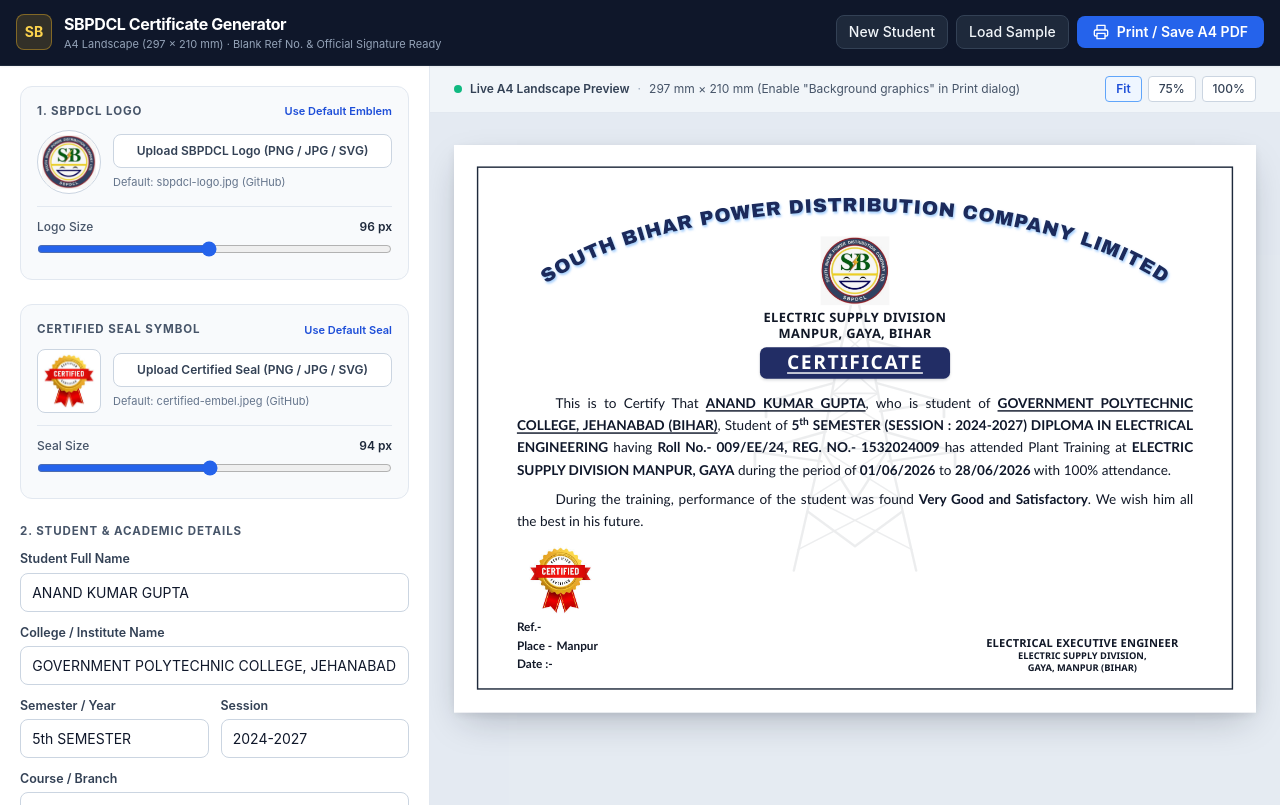
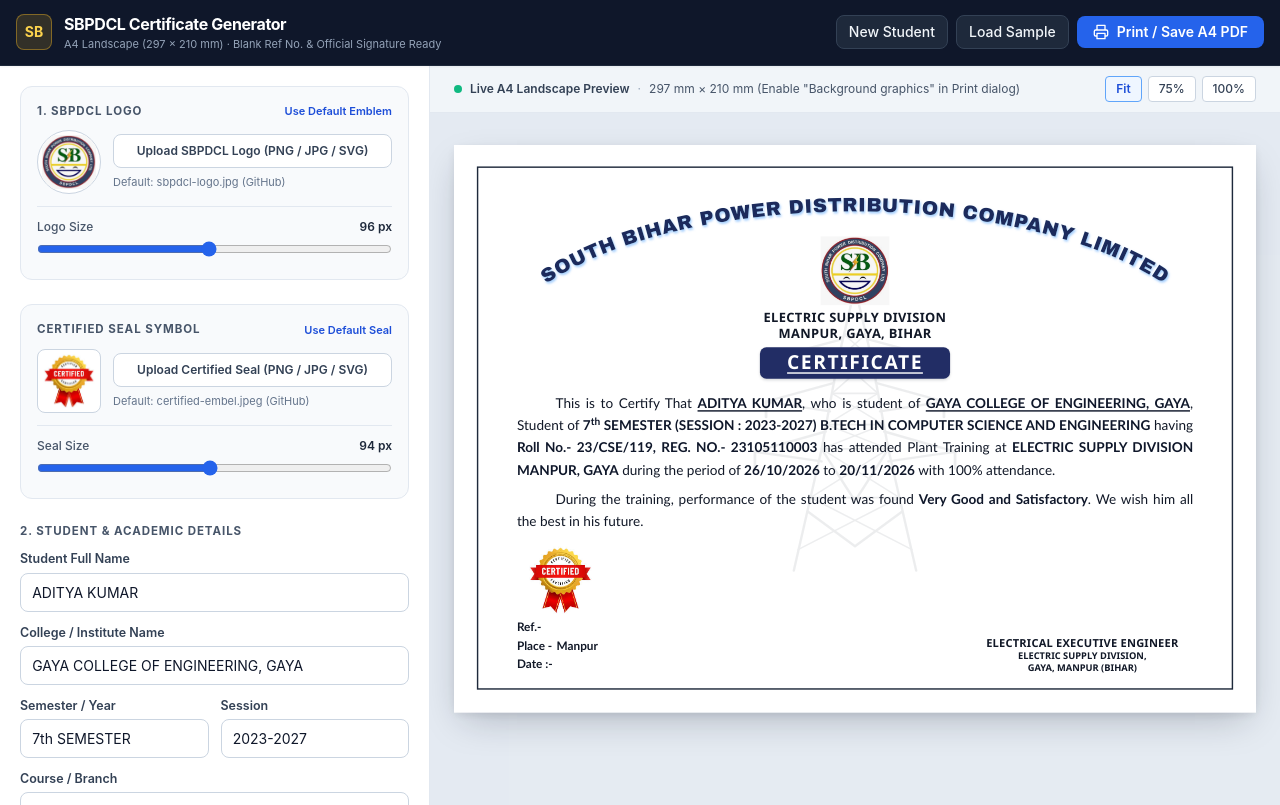
Before and after one commit to aditya-kr86/sbpdcl-internship-certificate, a plain HTML site: page index.html in a window 1280 px wide. Drawn offline with nearby package versions, Linux system fonts and the light colour scheme.

Commit message:
Add files via upload

```diff
--- a/index.html
+++ b/index.html
@@ -771,21 +771,21 @@
                 <div class="cert-layer cert-body">
                   <p>
                     This is to Certify That
-                    <span id="cert-name" class="cert-underline">ANAND KUMAR GUPTA</span>,
+                    <span id="cert-name" class="cert-underline">ADITYA KUMAR</span>,
                     who is student of
-                    <span id="cert-college" class="cert-underline">GOVERNMENT POLYTECHNIC COLLEGE, JEHANABAD (BIHAR)</span>,
+                    <span id="cert-college" class="cert-underline">GAYA COLLEGE OF ENGINEERING, GAYA</span>,
                     Student of
-                    <span id="cert-semester-course" class="cert-strong">5<sup>th</sup> SEMESTER (SESSION : 2024-2027) DIPLOMA IN ELECTRICAL ENGINEERING</span>
+                    <span id="cert-semester-course" class="cert-strong">7<sup>th</sup> SEMESTER (SESSION : 2023-2027) B.TECH IN COMPUTER SCIENCE AND ENGINEERING</span>
                     having
-                    <span id="cert-roll-reg" class="cert-strong">Roll No.- 009/EE/24, REG. NO.- 1532024009</span>
+                    <span id="cert-roll-reg" class="cert-strong">Roll No.- 23/CSE/119, REG. NO.- 23105110003</span>
                     has attended
                     <span id="cert-training-type">Plant Training</span>
                     at
                     <span id="cert-training-place" class="cert-strong">ELECTRIC SUPPLY DIVISION MANPUR, GAYA</span>
                     during the period of
-                    <span id="cert-start-date" class="cert-strong">01/06/2026</span>
+                    <span id="cert-start-date" class="cert-strong">26/10/2026</span>
                     to
-                    <span id="cert-end-date" class="cert-strong">28/06/2026</span>
+                    <span id="cert-end-date" class="cert-strong">20/11/2026</span>
                     with
                     <span id="cert-attendance">100%</span>
                     attendance.
@@ -839,7 +839,7 @@
 
   <script>
     (function () {
-      const STORAGE_KEY = 'sbpdcl_cert_gen_v1';
+      const STORAGE_KEY = 'sbpdcl_cert_gen_v2';
       const DEFAULT_LOGO_URL = 'https://raw.githubusercontent.com/aditya-kr86/sbpdcl-internship-certificate/main/sbpdcl-logo.jpg';
       const DEFAULT_SEAL_URL = 'https://raw.githubusercontent.com/aditya-kr86/sbpdcl-internship-certificate/main/certified-embel.jpeg';
 
@@ -927,15 +927,15 @@
       `;
 
       const SAMPLE_STATE = {
-        name: 'ANAND KUMAR GUPTA',
-        college: 'GOVERNMENT POLYTECHNIC COLLEGE, JEHANABAD (BIHAR)',
-        semester: '5th SEMESTER',
-        session: '2024-2027',
-        course: 'DIPLOMA IN ELECTRICAL ENGINEERING',
-        roll: '009/EE/24',
-        reg: '1532024009',
-        startDate: '2026-06-01',
-        endDate: '2026-06-28',
+        name: 'ADITYA KUMAR',
+        college: 'GAYA COLLEGE OF ENGINEERING, GAYA',
+        semester: '7th SEMESTER',
+        session: '2023-2027',
+        course: 'B.TECH IN COMPUTER SCIENCE AND ENGINEERING',
+        roll: '23/CSE/119',
+        reg: '23105110003',
+        startDate: '2026-10-26',
+        endDate: '2026-11-20',
         trainingType: 'Plant Training',
         trainingPlace: 'ELECTRIC SUPPLY DIVISION MANPUR, GAYA',
         attendance: '100%',
```
